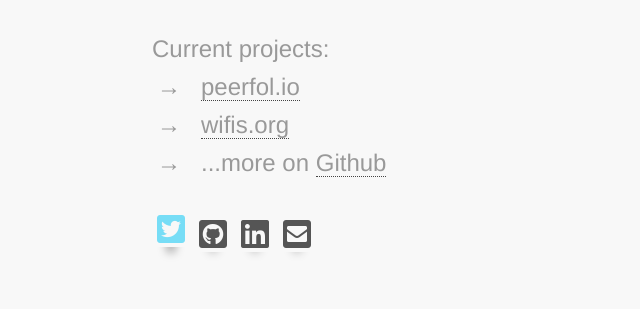
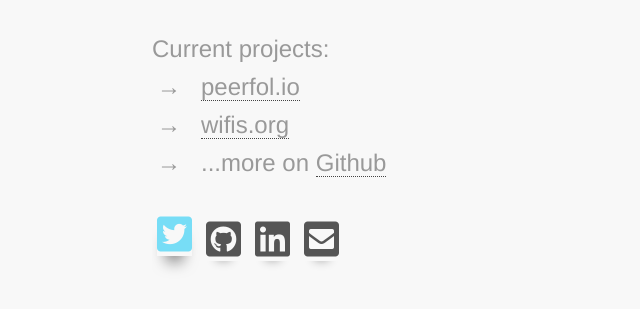
Before and after one commit to madmaxmatze/mathiasnitzsche.de, a plain HTML site: page index.html in a window 1280 px wide. In both pictures the pointer is over the link "Twitter". Shown: the part 265-574 px from the top of the page, without its empty margins (168-808 px from the left). Drawn offline with nearby package versions, Linux system fonts and the light colour scheme.

Commit message:
css fixes

```diff
--- a/style.css
+++ b/style.css
@@ -129,7 +129,7 @@ a:hover {
 }
 .social a {
   display: inline-block;
-  padding: 10px 5px;
+  padding: 10px 5px 20px 5px;
   font-size: 0;
   vertical-align: bottom;
   color: #555;
@@ -137,17 +137,17 @@ a:hover {
   border-bottom: none;
 }
 .social a:hover {
-  transition: margin 0.3s ease;
-  padding: 5px 5px 15px 5px;
+  transition: padding 300ms ease;
+  padding: 5px 5px 25px 5px;
 }
 .social a::before {
   margin: 0;
   padding: 0;
   font-family: "Font Awesome 5 Brands";
   cursor: pointer;
-  transition: all 300ms ease;
+  transition: color 200ms ease;
   transform: translateZ(0);
-  font-size: 32px;
+  font-size: 40px;
   display: inline-block;
   font-style: normal;
   font-variant: normal;
@@ -155,9 +155,8 @@ a:hover {
   box-shadow: rgba(0, 0, 0, 0.3) 0px 10px 10px -10px;
 }
 .social a:hover::before {
-  box-shadow: rgba(0, 0, 0, 0.4) 0px 15px 10px -10px;
-  transition: all 0.3s ease;
-  z-index: 10;
+  box-shadow: rgba(0, 0, 0, 0.6) 0px 15px 15px -10px;
+  transition: box-shadow 300ms ease;
 }
 .social a.twitter::before {content: "\f081";}
 .social a.twitter:hover {color: #77DDF6;}
```
Also changed, not shown: index.html (+0 -2 lines), me/index.html (indentation only).
